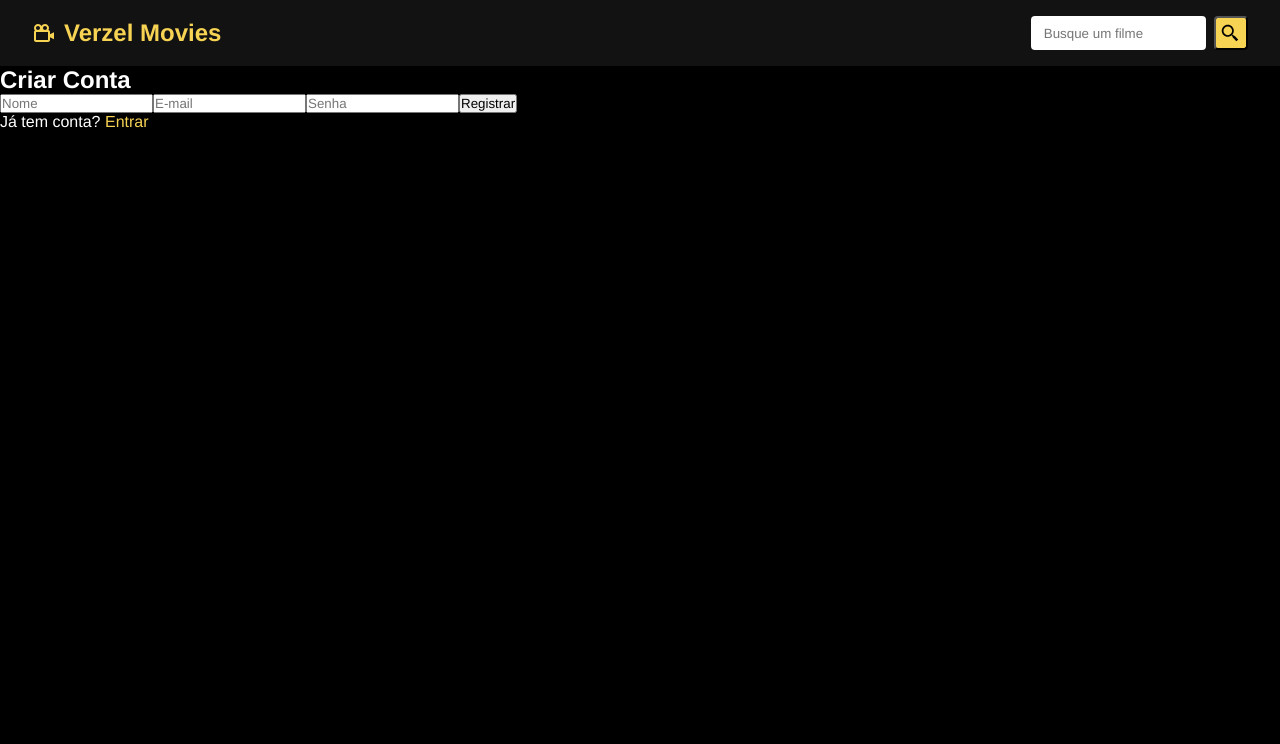
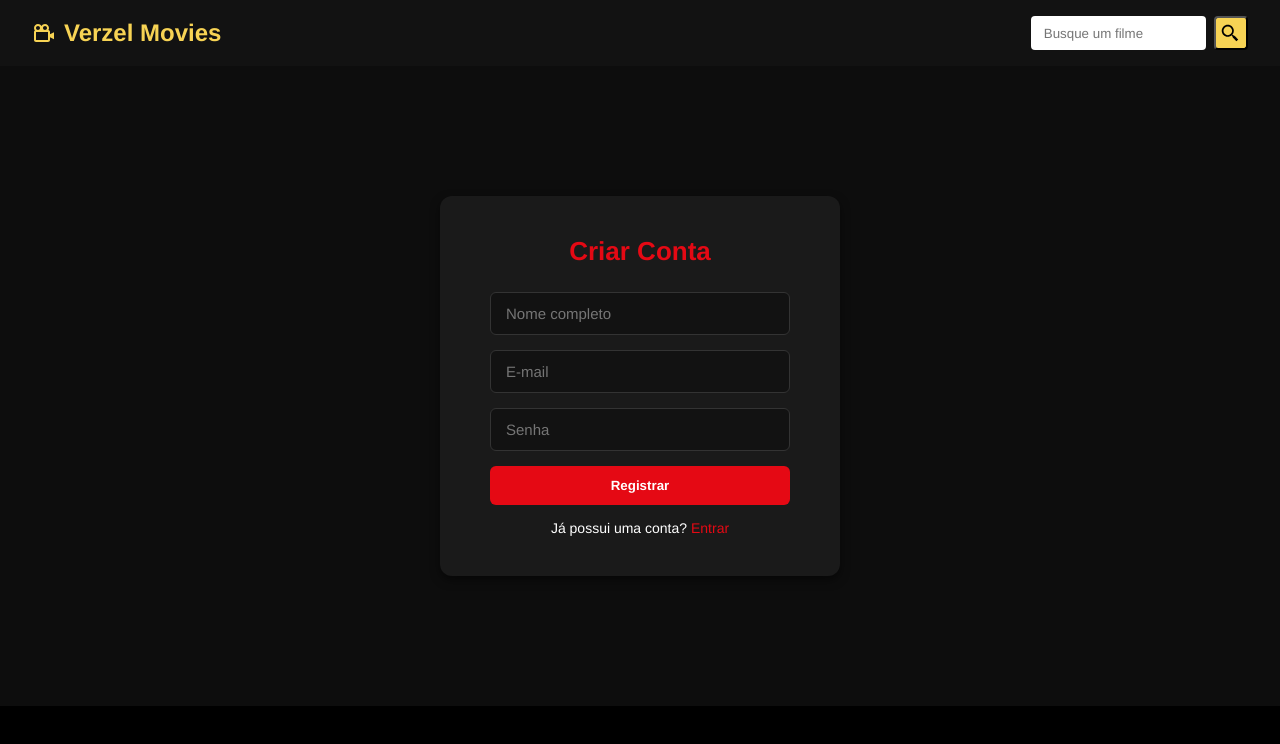
Before and after one commit to GabrielCMattos/project-verzel, a React (Vite) app in the folder front-end/tMDB/: page /register in a window 1280 px wide. Shown: the top 744 px of the page. Built offline with nearby package versions, Linux system fonts and the light colour scheme.

Commit message:
feat: adicionar estilo e estrutura à página de autenticação com CSS

```diff
--- a/front-end/tMDB/src/pages/Login.jsx
+++ b/front-end/tMDB/src/pages/Login.jsx
@@ -1,6 +1,7 @@
 import { useState } from "react";
 import { loginUser } from "../services/api";
 import { useNavigate } from "react-router-dom";
+import "./Auth.css";
 
 const Login = () => {
   const [email, setEmail] = useState("");
@@ -23,7 +24,8 @@ const Login = () => {
   };
 
   return (
-    <div className="auth-container">
+    <div className="auth-page">
+      <div className="auth-card">
         <h2>Entrar</h2>
         <form onSubmit={handleSubmit}>
           <input
@@ -47,6 +49,7 @@ const Login = () => {
           Ainda não tem conta? <a href="/register">Cadastre-se</a>
         </p>
       </div>
+    </div>
   );
 };
 
--- a/front-end/tMDB/src/pages/Register.jsx
+++ b/front-end/tMDB/src/pages/Register.jsx
@@ -1,6 +1,7 @@
 import { useState } from "react";
 import { registerUser } from "../services/api";
 import { useNavigate } from "react-router-dom";
+import "./Auth.css";
 
 const Register = () => {
   const [name, setName] = useState("");
@@ -22,12 +23,13 @@ const Register = () => {
   };
 
   return (
-    <div className="auth-container">
+    <div className="auth-page">
+      <div className="auth-card">
         <h2>Criar Conta</h2>
         <form onSubmit={handleSubmit}>
           <input
             type="text"
-          placeholder="Nome"
+            placeholder="Nome completo"
             value={name}
             onChange={(e) => setName(e.target.value)}
             required
@@ -50,8 +52,9 @@ const Register = () => {
         </form>
         {error && <p className="error">{error}</p>}
         <p>
-        Já tem conta? <a href="/login">Entrar</a>
+          Já possui uma conta? <a href="/login">Entrar</a>
         </p>
+      </div>
     </div>
   );
 };
```
Lines whose indentation alone changed are shown as unchanged.
